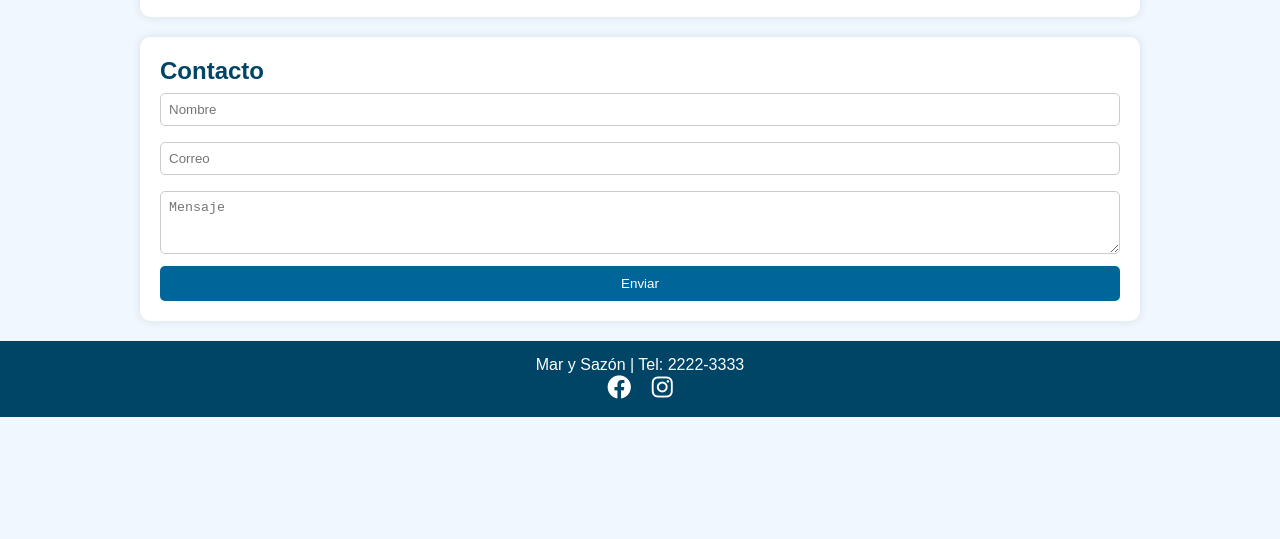
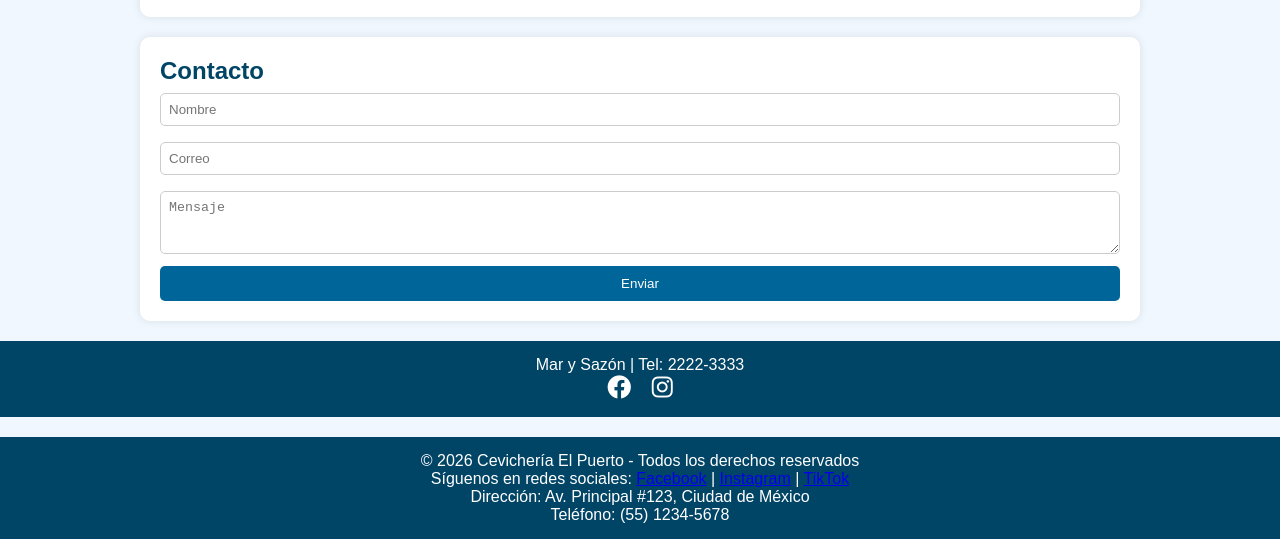
Before and after one commit to MaribelDiaz88/Proyecto-DPW-CEVICHER-A, a plain HTML site: page index.html in a window 1280 px wide. Shown: the part 887-1426 px from the top of the page. Before the commit the page ends 1304 px from the top, so only its background shows below. Drawn offline with Linux system fonts and the light colour scheme.

Commit message:
feat: se agrega pie de pagina con redes sociales

```diff
--- a/index.html
+++ b/index.html
@@ -78,5 +78,14 @@
 </footer>
 
 <script src="script.js"></script>
-</body>
+</body><footer>
+  <p>&copy; 2026 Cevichería El Puerto - Todos los derechos reservados</p>
+  <p>Síguenos en redes sociales:
+    <a href="#">Facebook</a> |
+    <a href="#">Instagram</a> |
+    <a href="#">TikTok</a>
+  </p>
+  <p>Dirección: Av. Principal #123, Ciudad de México</p>
+  <p>Teléfono: (55) 1234-5678</p>
+</footer>
 </html>
```
